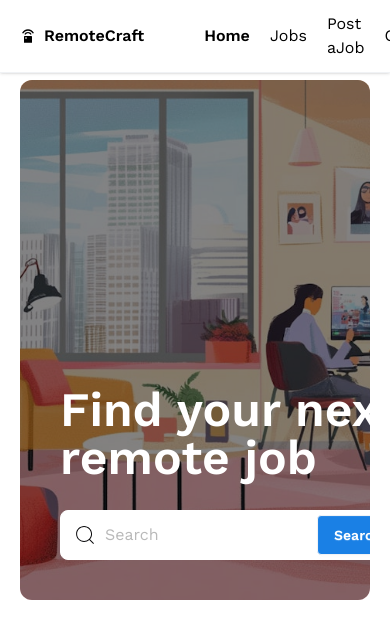
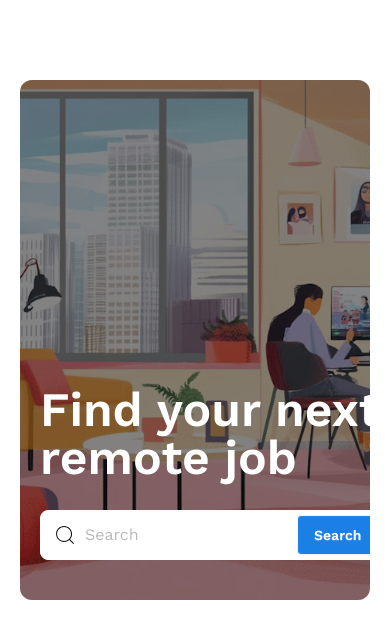
Before and after one commit to muodilo/remotecraft, a Next.js app: page /components/Hero in a window 390 px wide. Shown: the top 638 px of the page. Built offline with nearby package versions, Linux system fonts and the light colour scheme.

Commit message:
reafactor: change padding on hero section when screen is small

```diff
--- a/pages/components/Hero.tsx
+++ b/pages/components/Hero.tsx
@@ -11,7 +11,7 @@ const Hero = () => {
       }}
     >
       <div className="hero-overlay "></div>
-      <div className="w-full h-full flex items-end px-10 text-white">
+      <div className="w-full h-full flex items-end lg:px-10 px-5 text-white">
         <div className="mb-10">
           <h1 className="text-5xl font-black mb-7">
             Find your next remote job
--- a/pages/components/Navbar.tsx
+++ b/pages/components/Navbar.tsx
@@ -8,9 +8,8 @@ import { IoSettingsOutline } from "react-icons/io5";
 const Navbar = () => {
   return (
     <nav>
-
-        {/* for large screen */}
-      <div className="md:px-16 px-5 py-3 bg-white z-50 border-b border-primaryColor items-center flex justify-between shadow fixed left-0 right-0">
+      {/* for large screen */}
+      <div className="md:px-16 px-5 py-3 bg-white z-50 border-b border-primaryColor items-center lg:flex hidden justify-between shadow fixed left-0 right-0 ">
         <div className="flex items-center gap-15">
           <Logo />
           <ul className="flex items-center gap-5">
@@ -43,6 +42,9 @@ const Navbar = () => {
         </div>
       </div>
       {/* for small screen */}
+      <div className="lg:hidden ">
+
+      </div>
     </nav>
   );
 };
```
